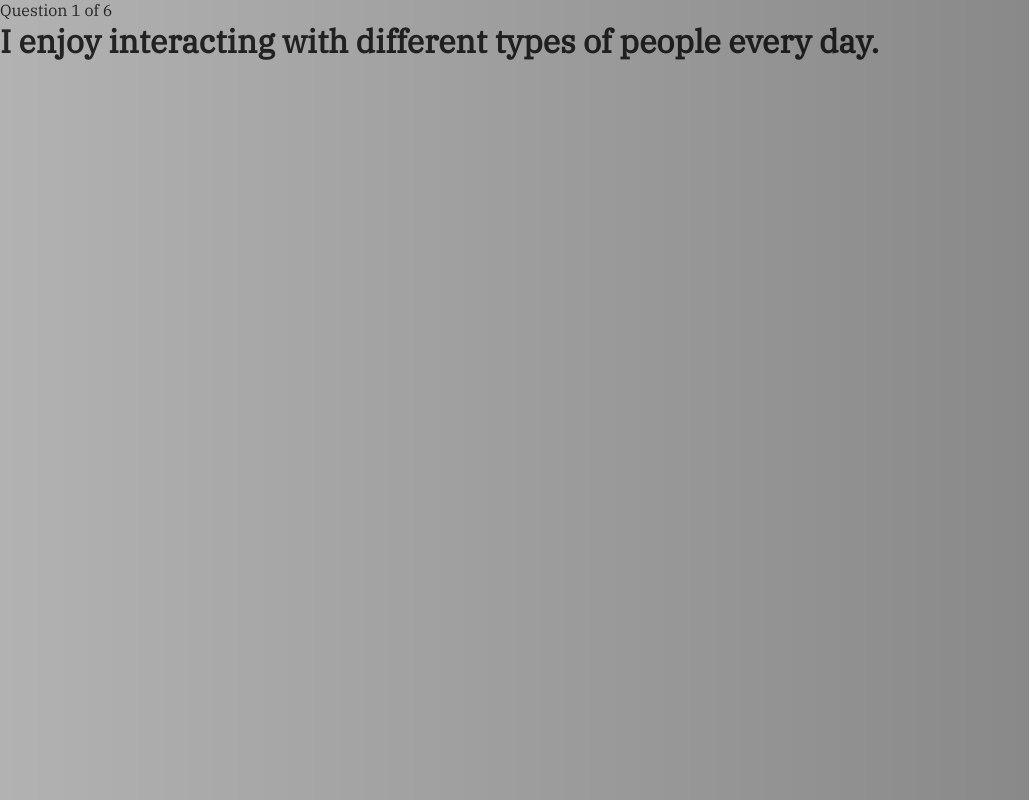
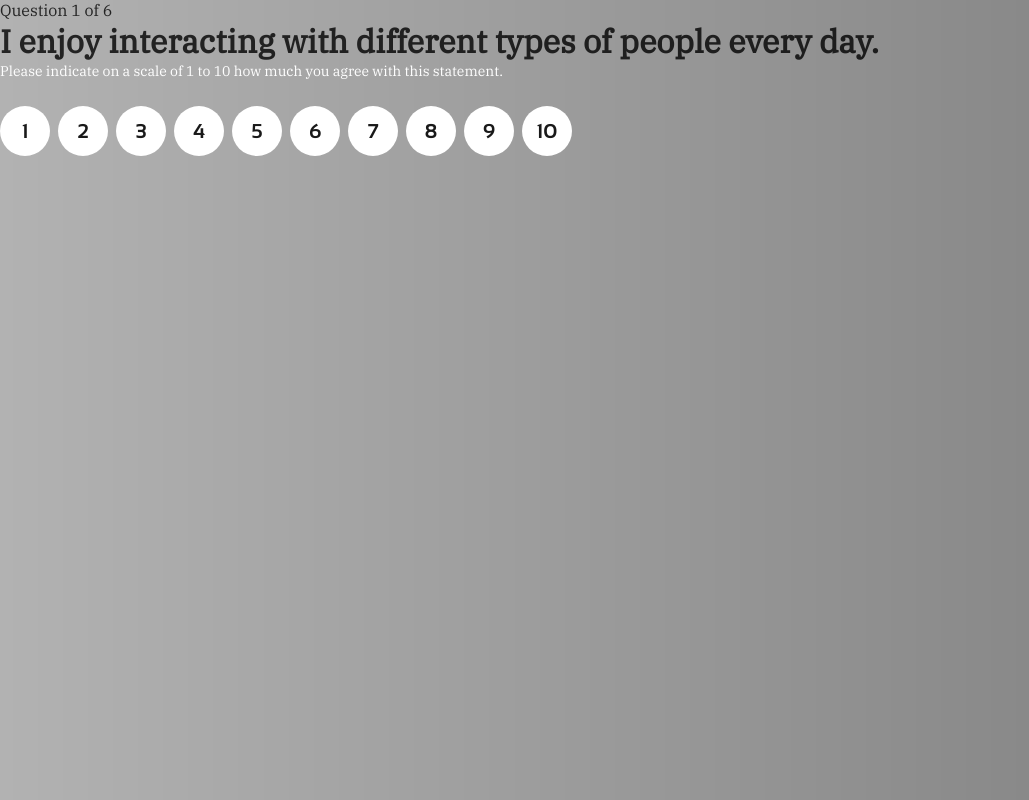
Before and after one commit to pallosp/questionnaire, a Next.js app: page /questionnaire/39716118-5905-4b6e-945c-f6d1b59cfd23/1 in a window 1280 px wide. Shown: the whole page, without its empty margins (0-1029 px from the left). Built offline with nearby package versions, Linux system fonts and the light colour scheme.

Commit message:
Add a rating radio group component

```diff
--- a/src/app/globals.css
+++ b/src/app/globals.css
@@ -60,6 +60,10 @@ a {
   font: 0.875rem/1.4 var(--body-font);
 }
 
+.text-lg {
+  font: 1.25rem/1.2 var(--title-font);
+}
+
 .text-xl {
   font: 2rem/1.2 var(--title-font);
   letter-spacing: -3%;
--- a/src/app/layout.tsx
+++ b/src/app/layout.tsx
@@ -19,6 +19,11 @@ const sansation = localFont({
     {
       path: '../../public/fonts/Sansation/Sansation-Regular.ttf',
       weight: '400',
+      style: 'normal',
+    },
+    {
+      path: '../../public/fonts/Sansation/Sansation-Bold.ttf',
+      weight: '700',
       style: 'normal',
     },
   ],
--- a/src/app/questionnaire/[id]/[questionNumber]/page.tsx
+++ b/src/app/questionnaire/[id]/[questionNumber]/page.tsx
@@ -3,6 +3,8 @@ import { notFound } from 'next/navigation';
 import { z } from 'zod';
 
 import { Config, Question, QuestionnaireConfig } from '@/types/config';
+
+import { RatingGroup } from './rating-group';
 
 interface RawPageProps {
   params: Promise<{
@@ -86,6 +88,11 @@ export default async function QuestionPage({ params }: RawPageProps) {
     <main>
       <p>{supTitle}</p>
       <h1>{context.question.question}</h1>
+      <RatingGroup
+        name="question-rating"
+        maxScore={10}
+        legend="Please indicate on a scale of 1 to 10 how much you agree with this statement."
+      />
     </main>
   );
 }
--- /dev/null
+++ b/src/app/questionnaire/[id]/[questionNumber]/rating-group.module.css
@@ -0,0 +1,78 @@
+.group {
+  --button-gap: 8px;
+
+  border: none;
+}
+
+.legend {
+  margin-bottom: 24px;
+  color: white;
+}
+
+.radio {
+  cursor: pointer;
+
+  position: relative;
+
+  display: inline-flex;
+  align-items: center;
+  justify-content: center;
+
+  width: 50px;
+  height: 50px;
+  border-radius: 50%;
+
+  appearance: none;
+  background: white;
+
+  /* Extend the click target to the gap to prevent flickering */
+  &::before {
+    content: '';
+    position: absolute;
+    inset: 0 calc(-1 * var(--button-gap)) 0 0;
+  }
+
+  /* Rating inside the radio button */
+  &::after {
+    content: attr(value);
+    font:
+      bold 20px var(--title-font),
+      sans-serif;
+    color: var(--gray-90);
+  }
+
+  &:focus-visible {
+    outline: 2px solid var(--gray-50);
+  }
+}
+
+.buttons {
+  display: flex;
+  flex-wrap: wrap;
+  gap: var(--button-gap);
+  align-items: center;
+
+  /* When the group is not hovered, highlight up to the selected rating. */
+  &:not(:hover) .radio {
+    &:checked,
+    &:has(~ :checked) {
+      background: var(--primary-50);
+
+      &::after {
+        color: var(--gray-80);
+      }
+    }
+  }
+
+  /* When the group is hovered, highlight up to the hovered rating. */
+  &:hover .radio {
+    &:hover,
+    &:has(~ :hover) {
+      background: var(--primary-50);
+
+      &::after {
+        color: var(--gray-80);
+      }
+    }
+  }
+}
--- /dev/null
+++ b/src/app/questionnaire/[id]/[questionNumber]/rating-group.tsx
@@ -0,0 +1,40 @@
+'use client';
+
+import styles from './rating-group.module.css';
+
+export interface RatingGroupProps {
+  name: string;
+  maxScore: number;
+  legend?: string;
+  value?: number;
+}
+
+export const RatingGroup = ({
+  name,
+  legend,
+  maxScore,
+  value,
+}: RatingGroupProps) => {
+  const scores = Array.from({ length: maxScore }, (_, i) => i + 1);
+
+  return (
+    <fieldset className={styles.group}>
+      {legend && (
+        <legend className={`${styles.legend} text-md`}>{legend}</legend>
+      )}
+      <div className={styles.buttons}>
+        {scores.map((score) => (
+          <input
+            key={score}
+            type="radio"
+            name={name}
+            value={score}
+            checked={value !== undefined ? value === score : undefined}
+            className={styles.radio}
+            aria-label={`Rate ${score}`}
+          />
+        ))}
+      </div>
+    </fieldset>
+  );
+};
```
